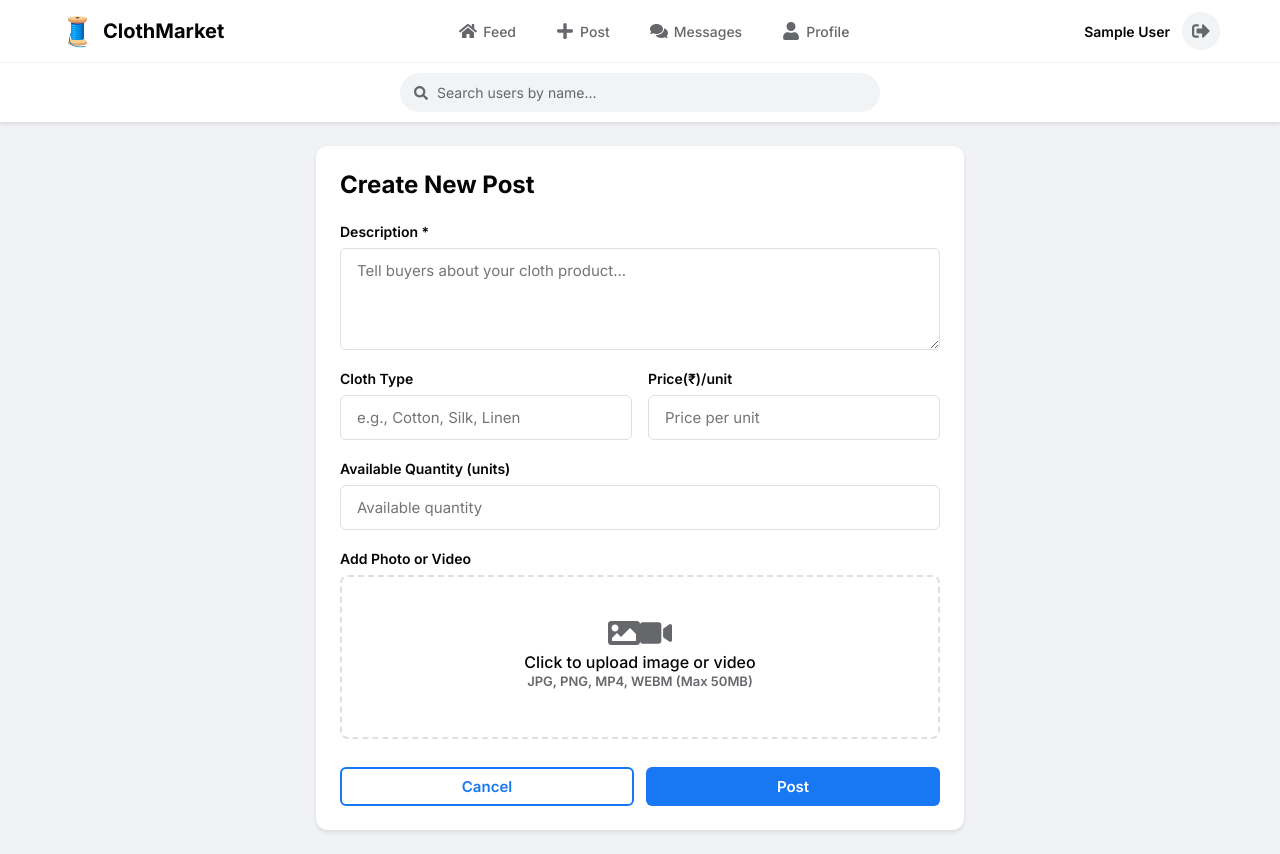
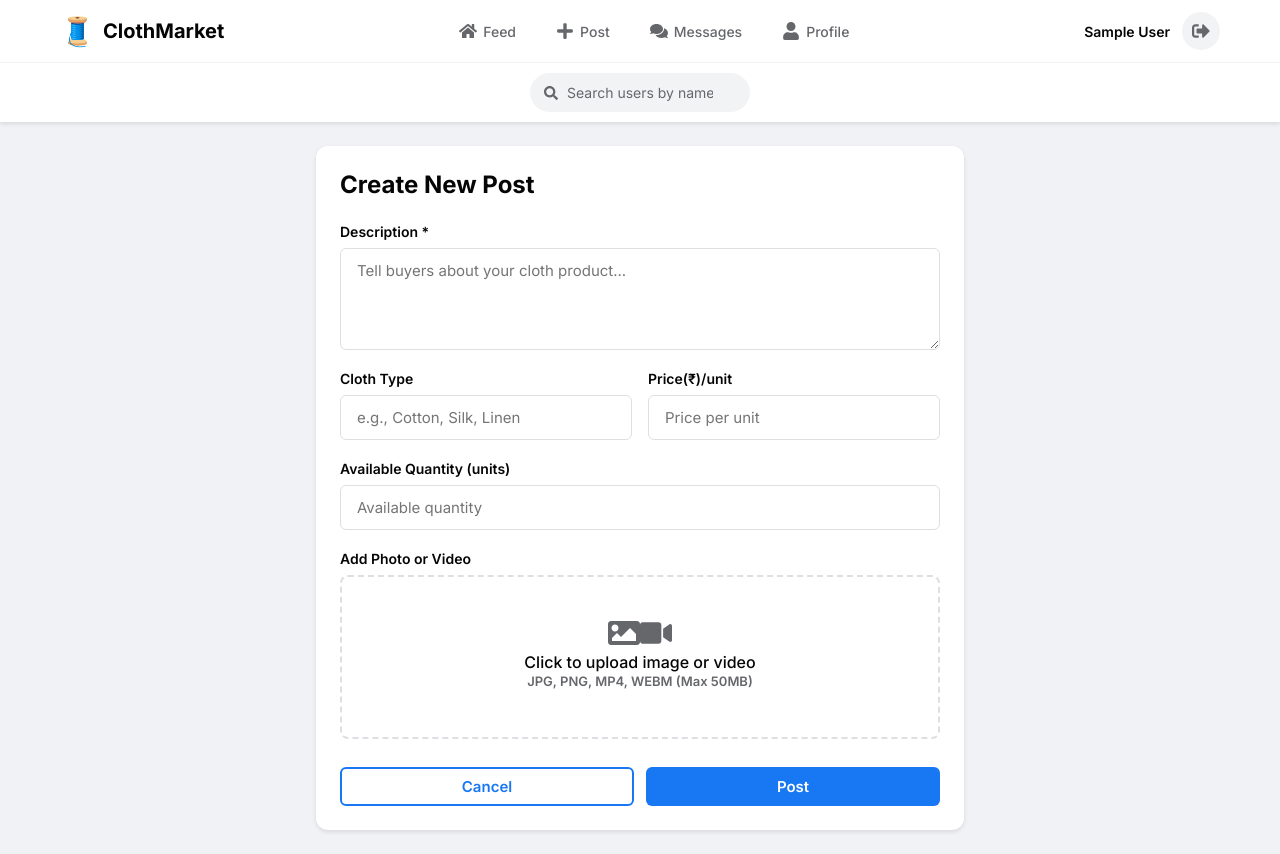
Before and after one commit to ZaidTech87/Tanda-Cloth_Market, a React (Vite) app in the folder cloth-marketplace/frontend/: page /create-post in a window 1280 px wide. Built offline with nearby package versions, Linux system fonts and the light colour scheme; sample sign-in values are in the browser's storage.

Commit message:
search problem solverd

```diff
--- a/cloth-marketplace/frontend/src/components/Header.css
+++ b/cloth-marketplace/frontend/src/components/Header.css
@@ -147,7 +147,7 @@
 
 .search-box {
   position: relative;
-  max-width: 480px;
+  max-width: 220px;
   margin: 0 auto;
 }
 
--- a/cloth-marketplace/frontend/src/components/Header.jsx
+++ b/cloth-marketplace/frontend/src/components/Header.jsx
@@ -1,142 +1,3 @@
-//
-//
-// import React from 'react';
-// import { Link, useNavigate, useLocation } from 'react-router-dom';
-// import { useAuth } from '../context/AuthContext';
-// import {
-//   FaHome,
-//   FaUser,
-//   FaComments,
-//   FaPlus,
-//   FaSignOutAlt
-// } from 'react-icons/fa';
-//
-// import './Header.css';
-//
-// const Header = () => {
-//
-//   const { user, logout } = useAuth();
-//
-//   const navigate = useNavigate();
-//
-//   const location = useLocation();
-//
-//   const handleLogout = () => {
-//     logout();
-//     navigate('/login');
-//   };
-//
-// //   const handleFeedClick = (e) => {
-// //
-// //     e.preventDefault();
-// //
-// //     navigate("/", {
-// //       state: {
-// //         refreshFeed: Date.now()
-// //       }
-// //     });
-// //
-// //   };
-// const handleFeedClick = (e) => {
-//   e.preventDefault();
-//   // navigate() se location.key change hoti hai
-//   // Feed.jsx usse detect karke automatically refresh ho jaata hai
-//   navigate('/');
-// };
-//
-//   return (
-//
-//     <header className="header">
-//
-//       <div className="header-container">
-//
-//         <div className="header-left">
-//
-//           <Link to="/" className="logo">
-//
-//             <span className="logo-icon">
-//               🧵
-//             </span>
-//
-//             <span className="logo-text">
-//               ClothMarket
-//             </span>
-//
-//           </Link>
-//
-//         </div>
-//
-//         <nav className="header-nav">
-//
-//           <Link
-//             to="/"
-//             className={`nav-item ${location.pathname === "/" ? "active" : ""}`}
-//             onClick={handleFeedClick}
-//           >
-//             <FaHome />
-//             <span>Feed</span>
-//           </Link>
-//
-//           <Link
-//             to="/create-post"
-//             className={`nav-item ${location.pathname === "/create-post" ? "active" : ""}`}
-//           >
-//             <FaPlus />
-//             <span>Post</span>
-//           </Link>
-//
-//           <Link
-//             to="/messages"
-//             className={`nav-item ${location.pathname === "/messages" ? "active" : ""}`}
-//           >
-//             <FaComments />
-//             <span>Messages</span>
-//           </Link>
-//
-//           <Link
-//             to={`/profile/${user?.userId}`}
-//             className={`nav-item ${location.pathname.includes("/profile") ? "active" : ""}`}
-//           >
-//             <FaUser />
-//             <span>Profile</span>
-//           </Link>
-//
-//         </nav>
-//
-//         <div className="header-right">
-//
-//           <div className="user-info">
-//
-//             <span className="user-name">
-//               {user?.name}
-//             </span>
-//
-//             <span className="user-location">
-//               {user?.location}
-//             </span>
-//
-//           </div>
-//
-//           <button
-//             onClick={handleLogout}
-//             className="logout-btn"
-//           >
-//             <FaSignOutAlt />
-//           </button>
-//
-//         </div>
-//
-//       </div>
-//
-//     </header>
-//
-//   );
-// };
-//
-// export default Header;
-
-
-
 import React, { useState, useEffect, useRef } from 'react';
 import { Link, useNavigate, useLocation } from 'react-router-dom';
 import { useAuth } from '../context/AuthContext';
@@ -149,7 +10,8 @@ import {
   FaSearch,
   FaTimes
 } from 'react-icons/fa';
-import { userAPI } from '../services/api';
+// import { userAPI } from '../services/api';
+import { userAPI, getMediaUrl } from '../services/api';
 
 import './Header.css';
 
@@ -349,11 +211,11 @@ const Header = () => {
                   onClick={() => handleSelectUser(suggestedUser)}
                 >
                   {suggestedUser.profileImage ? (
-                    <img
-                      src={`http://localhost:8080${suggestedUser.profileImage}`}
-                      alt={suggestedUser.name}
-                      className="search-suggestion-avatar"
-                    />
+                   <img
+                     src={getMediaUrl(suggestedUser.profileImage)}
+                     alt={suggestedUser.name}
+                     className="search-suggestion-avatar"
+                   />
                   ) : (
                     <div className="search-suggestion-avatar search-suggestion-avatar-placeholder">
                       <FaUser />
```
